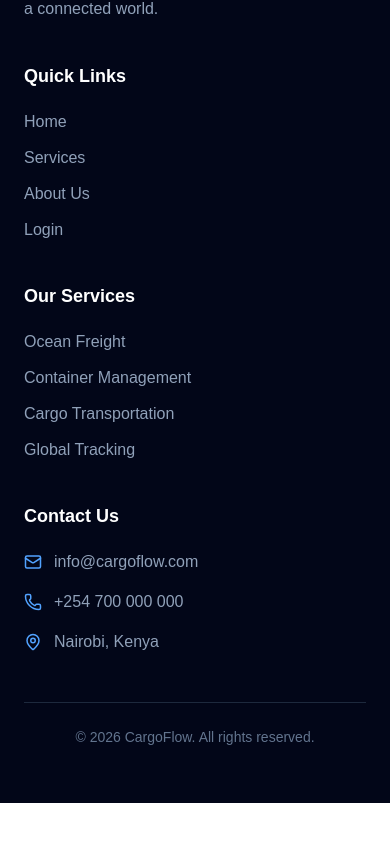
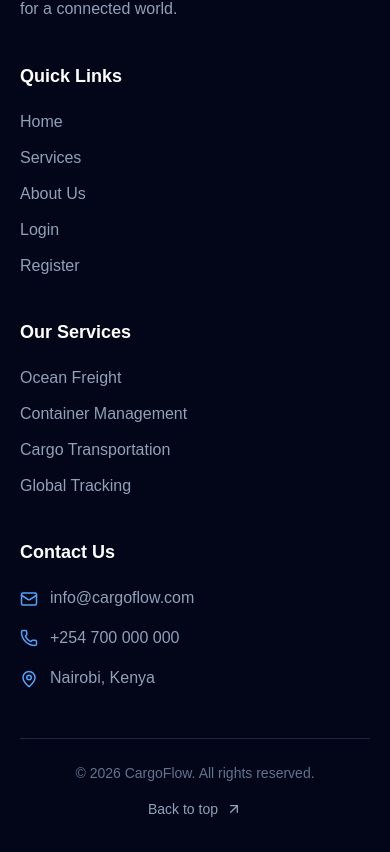
Before and after one commit to okumujphh-netizen/CARGOFLOW, a React (Vite) app: page / in a window 390 px wide. Shown: the part 4009-4861 px from the top of the page. Before the commit the page ends 4812 px from the top, so only its background shows below. Built offline with nearby package versions, Linux system fonts and the light colour scheme.

Commit message:
updated mobile responssiveness to footer.jsx

```diff
--- a/src/components/Footer.jsx
+++ b/src/components/Footer.jsx
@@ -1,24 +1,25 @@
 
-import { Ship, Mail, Phone, MapPin } from "lucide-react";
+import { Ship, Mail, Phone, MapPin, ArrowUpRight } from "lucide-react";
 import { Link } from "react-router-dom";
 
 function Footer() {
   return (
-    <footer id="contact" className="bg-slate-950 text-white px-6 md:px-12 py-14">
-      <div className="max-w-7xl mx-auto grid sm:grid-cols-2 lg:grid-cols-4 gap-10">
+    <footer id="contact" className="bg-slate-950 text-white px-5 sm:px-8 md:px-12 py-14">
+      <div className="max-w-7xl mx-auto grid grid-cols-1 sm:grid-cols-2 lg:grid-cols-4 gap-10">
 
         {/* Company */}
         <div>
-          <Link to="/" className="flex items-center gap-2">
+          <Link to="/" className="flex items-center gap-2 w-fit">
             <div className="bg-blue-600 p-2 rounded-lg">
               <Ship size={24} />
             </div>
+
             <span className="text-2xl font-bold">
               Cargo<span className="text-blue-500">Flow</span>
             </span>
           </Link>
 
-          <p className="text-slate-400 mt-5 leading-relaxed">
+          <p className="text-slate-400 mt-5 leading-relaxed max-w-xs">
             Smart shipping and container management for a connected world.
           </p>
         </div>
@@ -26,17 +27,44 @@ function Footer() {
         {/* Quick Links */}
         <div>
           <h3 className="font-bold text-lg mb-5">Quick Links</h3>
+
           <ul className="space-y-3 text-slate-400">
-            <li><Link to="/">Home</Link></li>
-            <li><a href="#services">Services</a></li>
-            <li><a href="#about">About Us</a></li>
-            <li><Link to="/login">Login</Link></li>
+            <li>
+              <Link to="/" className="hover:text-blue-400 transition">
+                Home
+              </Link>
+            </li>
+
+            <li>
+              <a href="/#services" className="hover:text-blue-400 transition">
+                Services
+              </a>
+            </li>
+
+            <li>
+              <a href="/#about" className="hover:text-blue-400 transition">
+                About Us
+              </a>
+            </li>
+
+            <li>
+              <Link to="/login" className="hover:text-blue-400 transition">
+                Login
+              </Link>
+            </li>
+
+            <li>
+              <Link to="/register" className="hover:text-blue-400 transition">
+                Register
+              </Link>
+            </li>
           </ul>
         </div>
 
         {/* Services */}
         <div>
           <h3 className="font-bold text-lg mb-5">Our Services</h3>
+
           <ul className="space-y-3 text-slate-400">
             <li>Ocean Freight</li>
             <li>Container Management</li>
@@ -48,26 +76,53 @@ function Footer() {
         {/* Contact */}
         <div>
           <h3 className="font-bold text-lg mb-5">Contact Us</h3>
+
           <ul className="space-y-4 text-slate-400">
+            <li className="flex items-start gap-3">
+              <Mail size={18} className="text-blue-400 shrink-0 mt-1" />
+              <a
+                href="mailto:info@cargoflow.com"
+                className="hover:text-blue-400 transition break-all"
+              >
+                info@cargoflow.com
+              </a>
+            </li>
+
             <li className="flex items-center gap-3">
-              <Mail size={18} className="text-blue-400" />
-              info@cargoflow.com
+              <Phone size={18} className="text-blue-400 shrink-0" />
+              <a
+                href="tel:+254700000000"
+                className="hover:text-blue-400 transition"
+              >
+                +254 700 000 000
+              </a>
             </li>
-            <li className="flex items-center gap-3">
-              <Phone size={18} className="text-blue-400" />
-              +254 700 000 000
-            </li>
-            <li className="flex items-center gap-3">
-              <MapPin size={18} className="text-blue-400" />
-              Nairobi, Kenya
+
+            <li className="flex items-start gap-3">
+              <MapPin size={18} className="text-blue-400 shrink-0 mt-1" />
+              <span>Nairobi, Kenya</span>
             </li>
           </ul>
         </div>
       </div>
 
       {/* Copyright */}
-      <div className="max-w-7xl mx-auto border-t border-slate-800 mt-12 pt-6 text-center text-slate-500 text-sm">
-        © {new Date().getFullYear()} CargoFlow. All rights reserved.
+      <div className="max-w-7xl mx-auto border-t border-slate-800 mt-12 pt-6 flex flex-col sm:flex-row items-center justify-between gap-4 text-center sm:text-left">
+        <p className="text-slate-500 text-sm">
+          © {new Date().getFullYear()} CargoFlow. All rights reserved.
+        </p>
+
+        <a
+          href="#"
+          onClick={(e) => {
+            e.preventDefault();
+            window.scrollTo({ top: 0, behavior: "smooth" });
+          }}
+          className="text-slate-400 hover:text-blue-400 text-sm flex items-center gap-2 transition"
+        >
+          Back to top
+          <ArrowUpRight size={16} />
+        </a>
       </div>
     </footer>
   );
```
